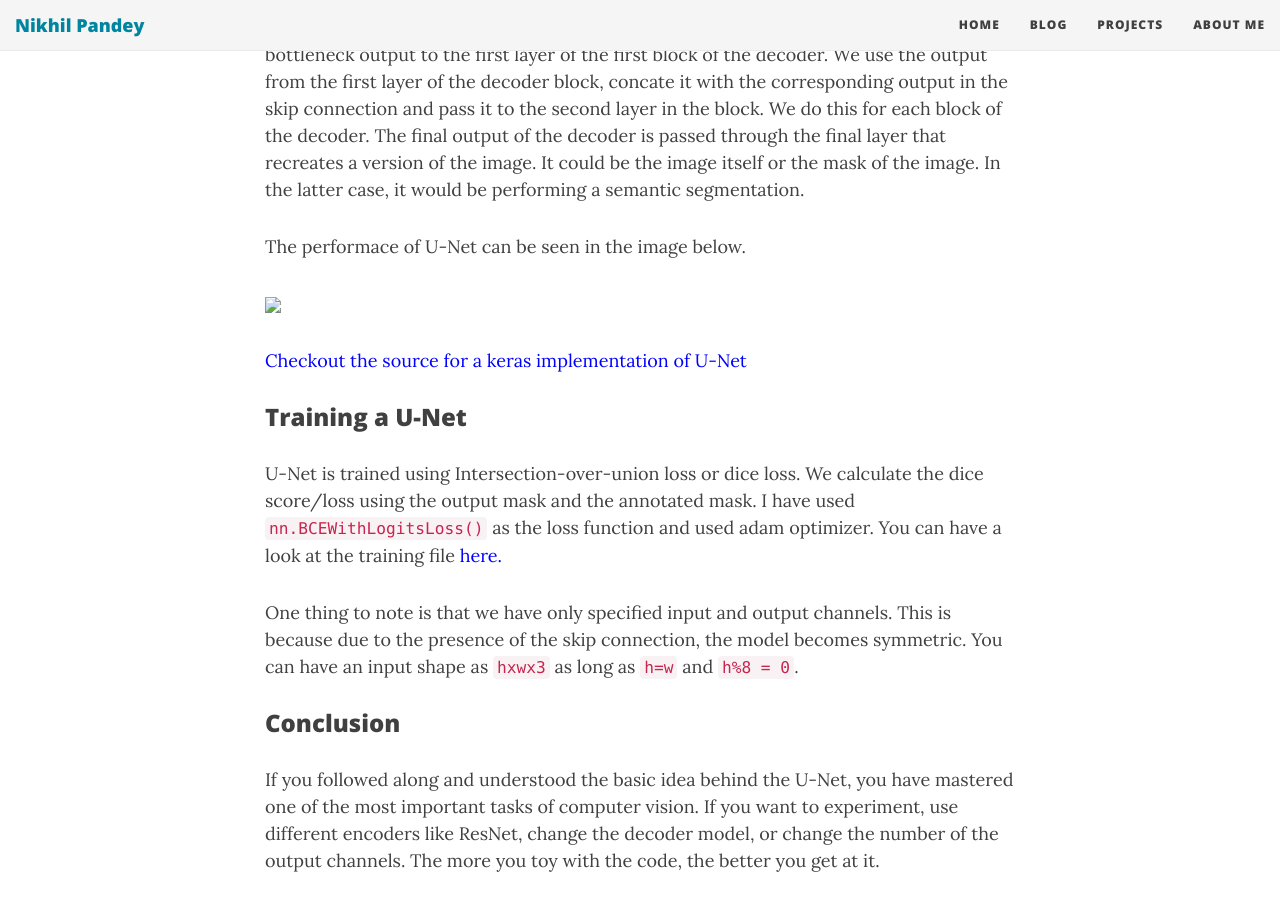
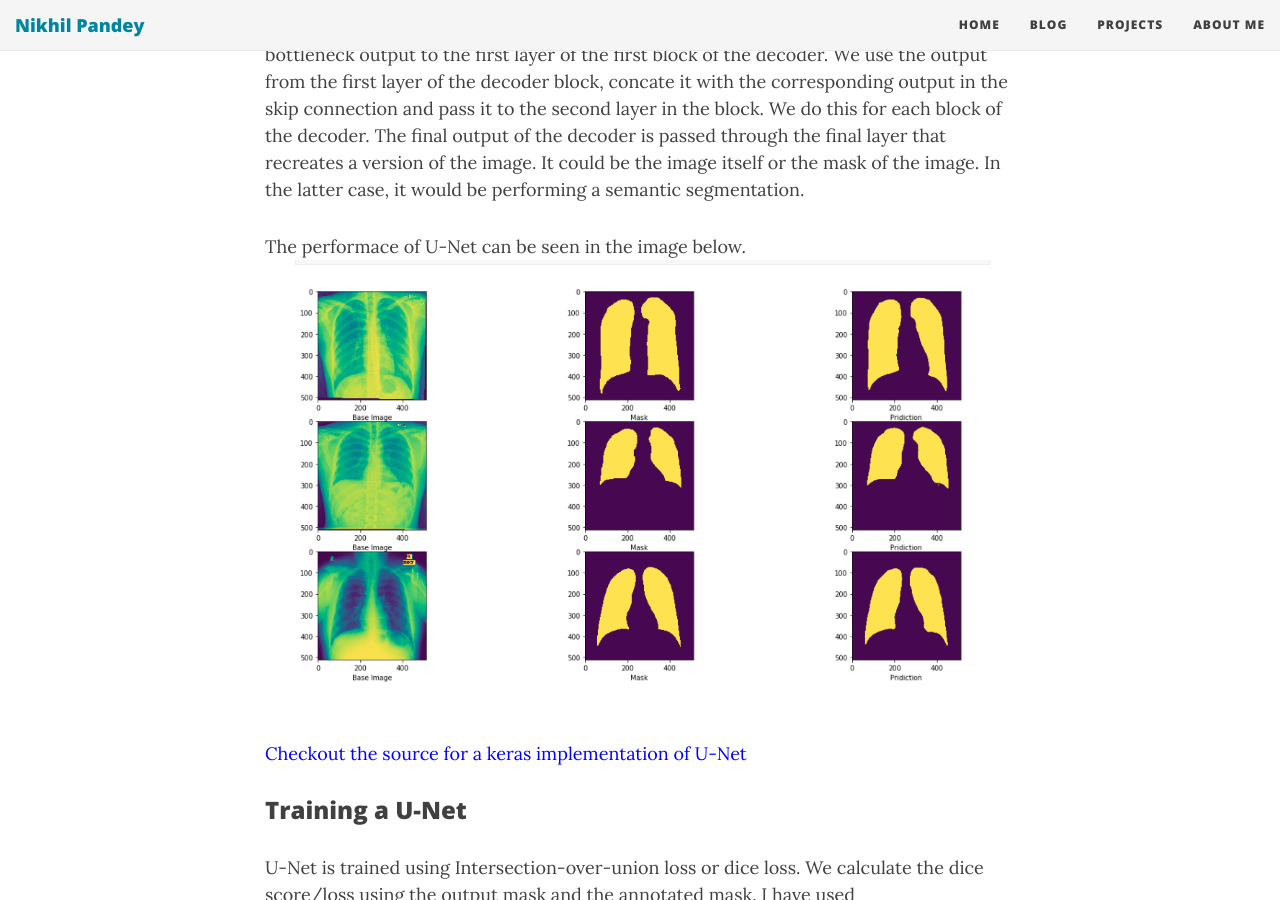
Before and after one commit to notenail/notenail.github.io, a Jekyll site: the page built from _posts/2021-3-10-segmentation-II.md, in a window 1280 px wide and 900 px high, scrolled down 5094 px. Built offline with Jekyll 4.4.1, drawn with Linux system fonts in a browser that asks for light colours; nearby versions of some CDN libraries; comment, search, counter and statistics services are not loaded.

Commit message:
post on UNet added

```diff
--- a/_posts/2021-3-10-segmentation-II.md
+++ b/_posts/2021-3-10-segmentation-II.md
@@ -130,9 +130,7 @@
 
 
 The performace of U-Net can be seen in the image below.
-
-<img src="{{ site.url }}/img/projects/segmentation/__results___24_0.png" width="100%" hight="100%">
-
+<img src="{{ site.url }}/img/projects/segmentation/kaggle_result.png" width="100%" hight="100%">
 
 <a href="https://www.kaggle.com/nikhilpandey360/lung-segmentation-from-chest-x-ray-dataset" target="_blank" rel="noopener noreferrer" style="color:blue"> Checkout the source for a keras implementation of U-Net</a>
 
```
Also changed, not shown: img/projects/segmentation/kaggle_result.png (added).
